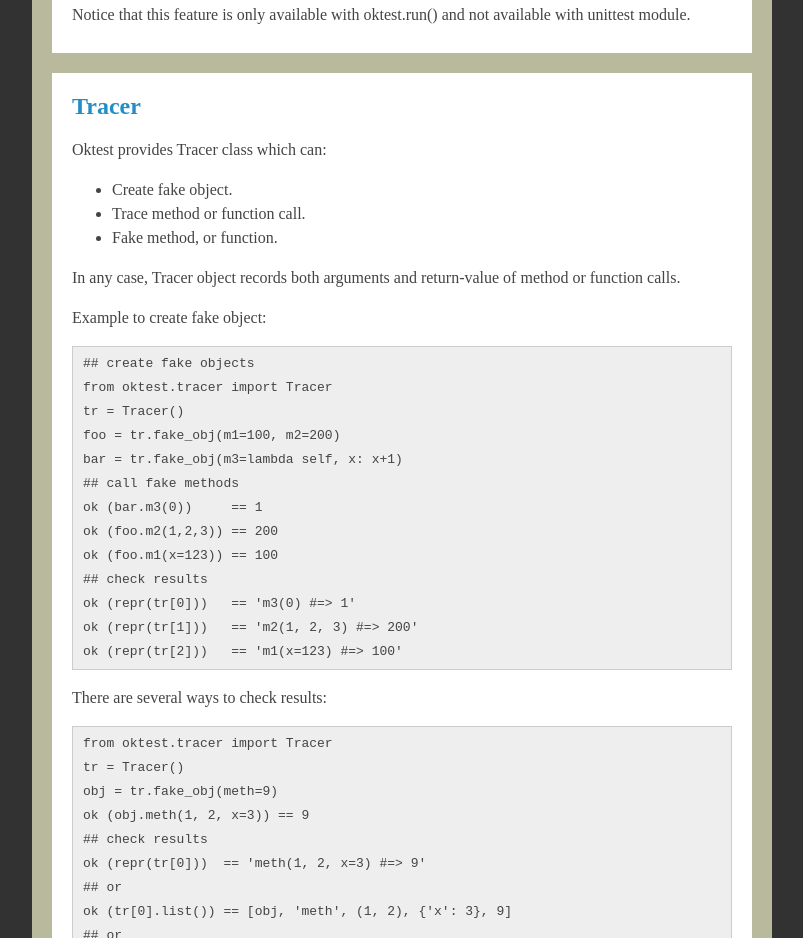
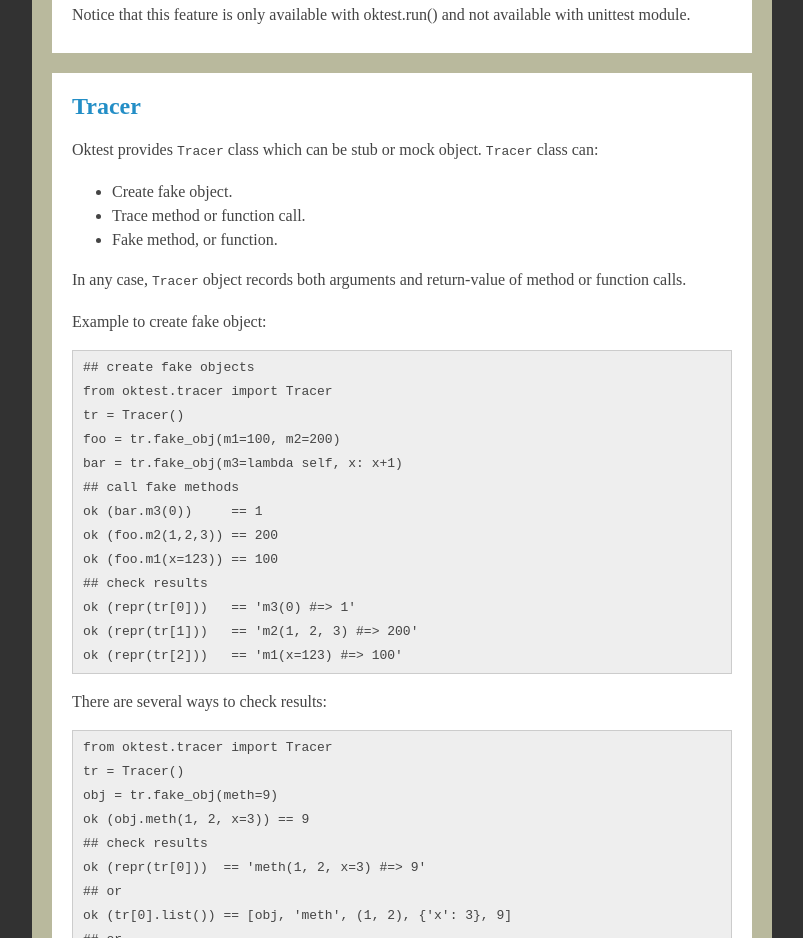
Before and after one commit to kwatch/oktest, a plain HTML site: page python/website/index.html in a window 1280 px wide. Shown: the part 5713-6651 px from the top of the page, without its empty margins (238-1041 px from the left). Drawn offline with Linux system fonts and the light colour scheme.

Commit message:
python: update 'website/index.html'

```diff
--- a/python/website/index.html
+++ b/python/website/index.html
@@ -240,13 +240,14 @@ Failed: FooTest#test1()
 <div class="section" id="tracer">
 
 <h2>Tracer</h2>
-<p>Oktest provides Tracer class which can:</p>
+<p>Oktest provides <tt class="docutils literal">Tracer</tt> class which can be stub or mock object.
+<tt class="docutils literal">Tracer</tt> class can:</p>
 <ul class="simple">
 <li>Create fake object.</li>
 <li>Trace method or function call.</li>
 <li>Fake method, or function.</li>
 </ul>
-<p>In any case, Tracer object records both arguments and return-value of method or function calls.</p>
+<p>In any case, <tt class="docutils literal">Tracer</tt> object records both arguments and return-value of method or function calls.</p>
 <p>Example to create fake object:</p>
 <pre class="literal-block">
 ## create fake objects
```
